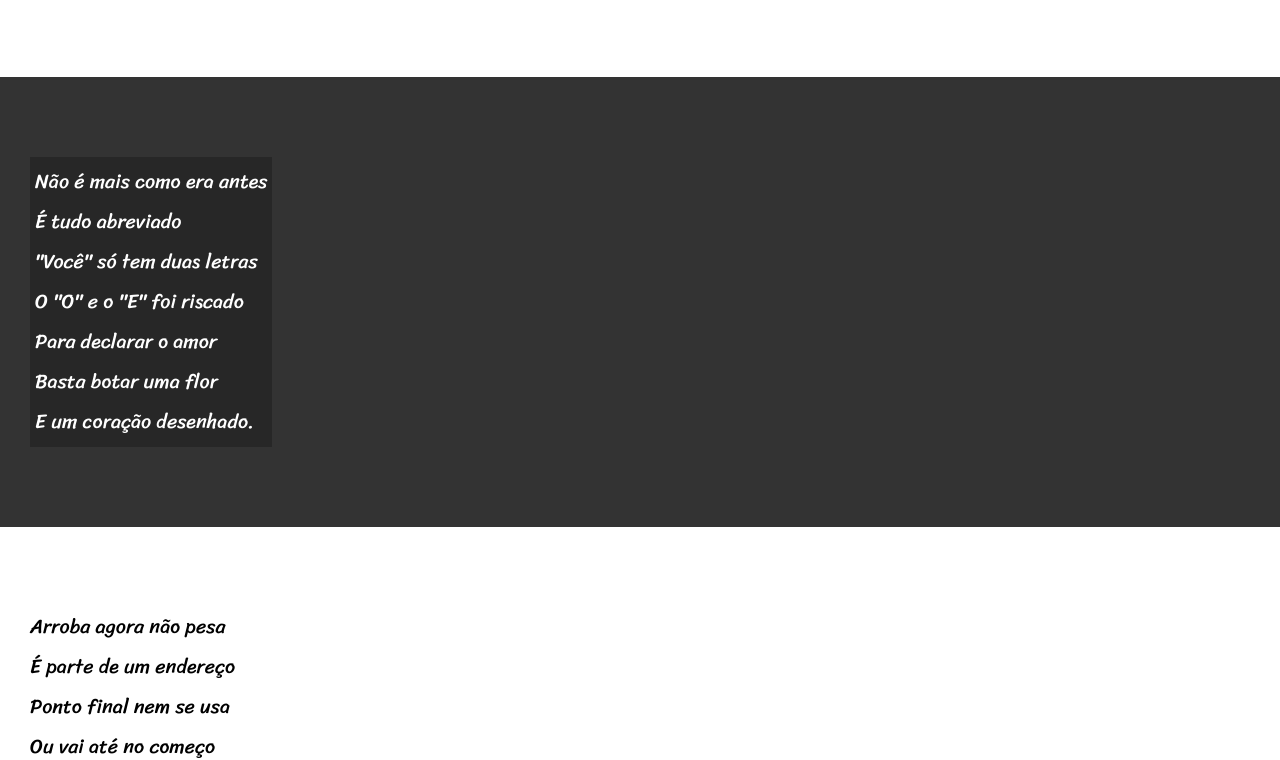
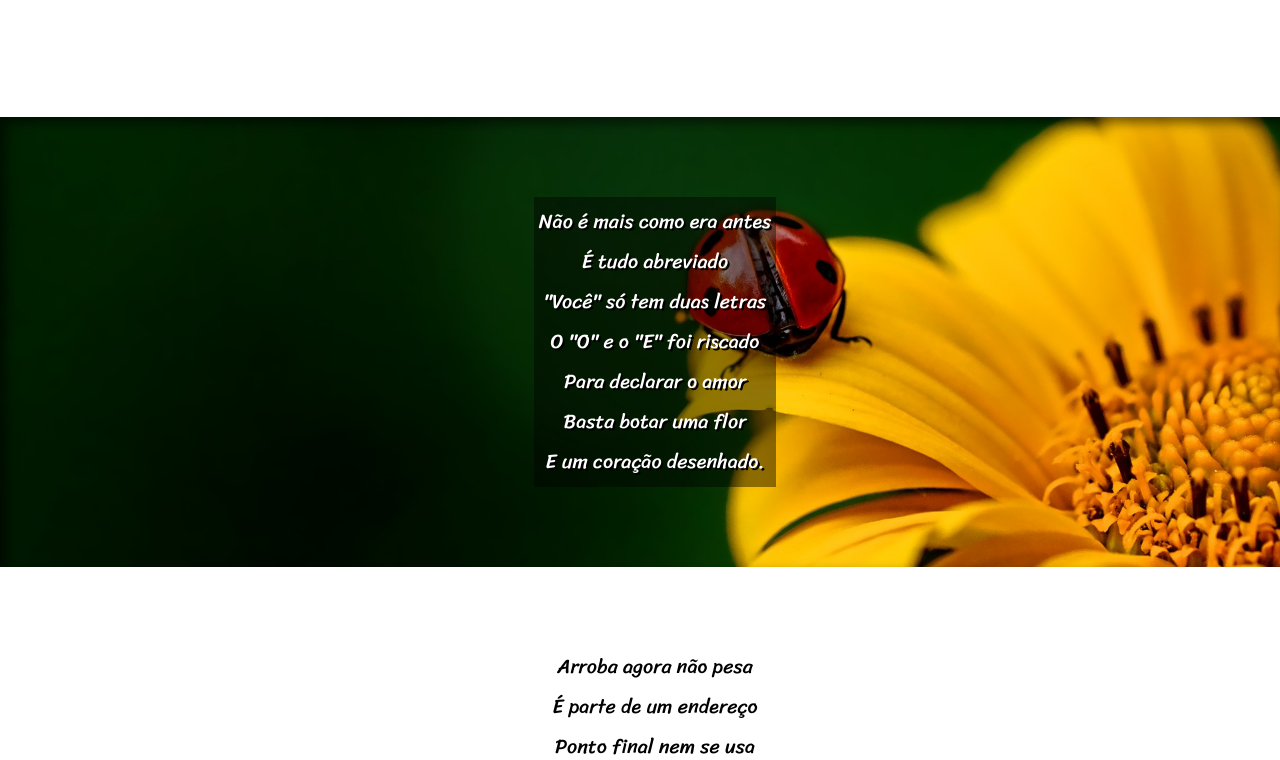
Before and after one commit to Ivan-Jaskiu/Moldura, a plain HTML site: page scr/index.html in a window 1280 px wide. Shown: the part 570-1330 px from the top of the page. Drawn offline with Linux system fonts and the light colour scheme.

Commit message:
finalziado

```diff
--- a/scr/css/style.css
+++ b/scr/css/style.css
@@ -39,9 +39,11 @@ header > h1 {
     font-size: 10vh;
 }
 
+
 header > p {
     padding-bottom: 50px;
 }
+
 
 a {
     color: white;
@@ -62,21 +64,43 @@ section {
     font-size: 2.5vh;
 }
 
+section > p {
+    padding-bottom: 2em;
+    text-align: center;
+}
+
 section.normal {
     background-color: white;
     color: black;
+    text-align: center;
 }
 
 section.imagem {
     background-color: rgb(51, 51, 51);
     color: white;
+    box-shadow: inset 6px 6px 12px 0px rgba(0, 0, 0, 0.562);
+    background-attachment: fixed;
+    text-align: center;
 
 }
 
 section.imagem > p {
     display: inline-block;
     padding: 5px;
-    background-color: rgba(0, 0, 0, 0.24);
+    background-color: rgba(0, 0, 0, 0.432);
+    text-shadow: 2px 2px 0px black;
+}
+
+#img01 {
+    background-image: url(../imagem/background001.jpg);
+    background-position: right center;
+    background-size: cover;
+}
+
+#img02 {
+    background-image: url(../imagem/background002.jpg);
+    background-size: cover;
+
 }
 
 footer {
--- a/scr/index.html
+++ b/scr/index.html
@@ -28,7 +28,7 @@
         </p>
     </section>
 
-    <section class="imagem">
+    <section class="imagem" id="img01">
         <p>
             Não é mais como era antes <br>
             É tudo abreviado <br>
@@ -61,7 +61,7 @@
         </p>
     </section>
 
-    <section class="imagem">
+    <section class="imagem" id="img02">
         <p>
             Tenho saudade das cartas <br>
             Escritas com a própria mão <br>
```
